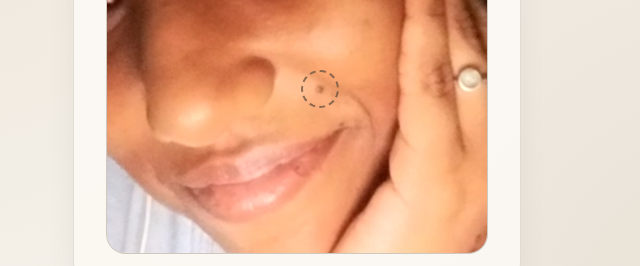
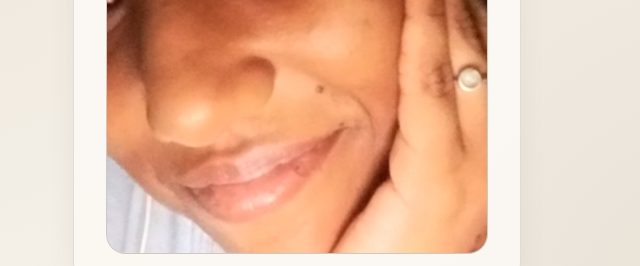
Before and after one commit to Rajeshmaggy/Forever, a plain HTML site: page index.html in a window 1280 px wide. Shown: the part 379-645 px from the top of the page, 343-983 px from the left. Drawn offline with nearby package versions, Linux system fonts and the light colour scheme.

Commit message:
Update index.html

```diff
--- a/index.html
+++ b/index.html
@@ -271,7 +271,7 @@
   <script>
     (function () {
       const HOTSPOT = { x: 0.56, y: 0.61, r: 0.05 };
-      const SHOW_HOTSPOT_HINT = true; // set false before sharing
+      const SHOW_HOTSPOT_HINT = false; // set false before sharing
 
       const MEMORY_IMAGES = [
         'bg1.jpg', 'bg2.jpg', 'bg3.jpg', 'bg4.jpg',
```
